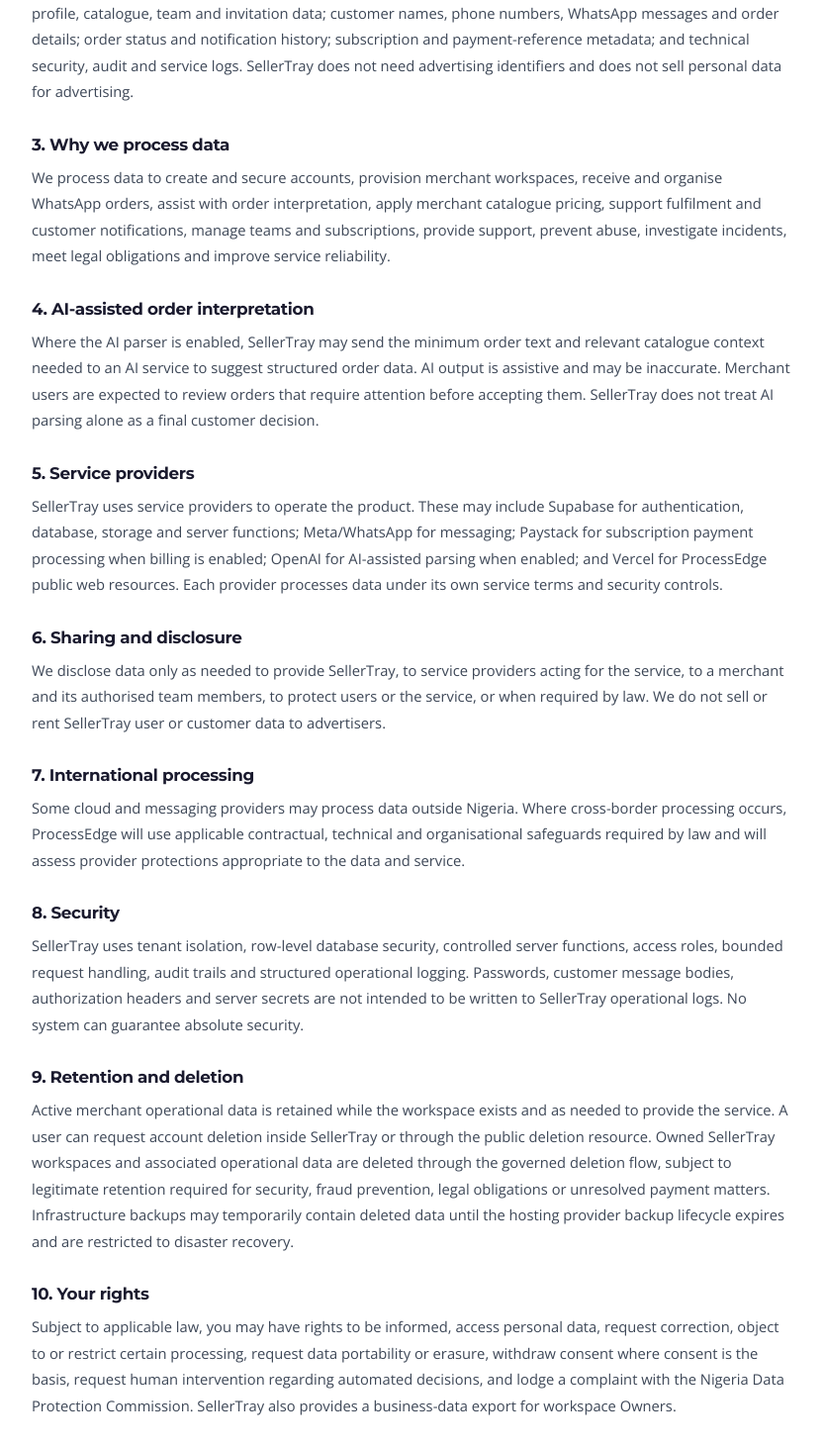
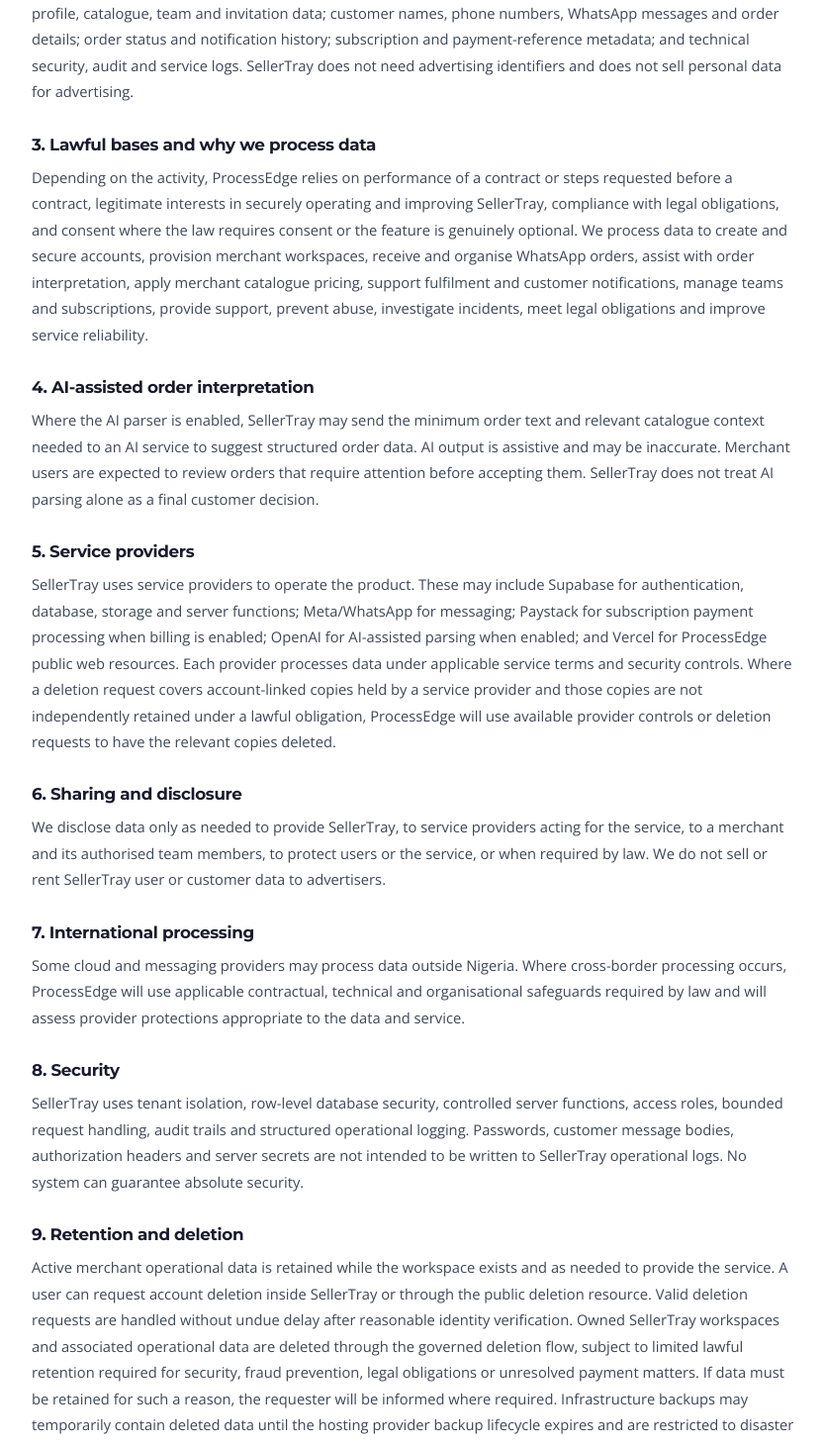
Before and after one commit to olayemigod/processedge-website, a React (Vite) app: page /sellertray/privacy in a window 1280 px wide. Shown: the part 980-2442 px from the top of the page at 99% size, without its empty margins (222-1055 px from the left). Built offline with nearby package versions, Linux system fonts and the light colour scheme; no server answers; the HTML template or start-up script is replaced by a standard one.

Commit message:
Tighten SellerTray privacy and deletion release candidates

```diff
--- a/src/pages/SellerTrayAccountDeletion.tsx
+++ b/src/pages/SellerTrayAccountDeletion.tsx
@@ -54,7 +54,8 @@
             </h2>
             <p style={{ color: 'var(--text-body)', lineHeight: 1.75, marginBottom: 18 }}>
               Send an account-deletion request from the email address registered to your SellerTray account.
-              Include your business name if you know it. <strong>Never send your password by email.</strong>
+              Include your business name if you know it. We may reasonably verify ownership before acting and will
+              handle a valid request without undue delay. <strong>Never send your password by email.</strong>
             </p>
             <a href={emailHref} className="btn btn-primary">
               Email {BRAND_EMAIL}
@@ -72,11 +73,11 @@
             },
             {
               title: 'Backups and recovery copies',
-              body: 'Deleted data is removed from the live SellerTray application. Infrastructure backups may retain a temporary recovery copy until the hosting provider’s normal backup lifecycle expires. Backups are restricted to disaster recovery and are not used as ordinary application records after deletion.',
+              body: 'Deleted data is removed from the live SellerTray application. Where an account-linked copy is held by a service provider and is not independently retained under a lawful obligation, ProcessEdge will use available provider controls or deletion requests to remove it. Infrastructure backups may retain a temporary recovery copy until the hosting provider’s normal backup lifecycle expires. Backups are restricted to disaster recovery and are not used as ordinary application records after deletion.',
             },
             {
               title: 'Deletion support',
-              body: `If the automated deletion cannot complete safely, contact ${BRAND_EMAIL}. We may need to verify account ownership before acting on a manual deletion request.`,
+              body: `If the automated deletion cannot complete safely, contact ${BRAND_EMAIL}. We may need to verify account ownership before acting on a manual request. If limited data must be retained for security, fraud prevention, unresolved payment matters or a legal obligation, ProcessEdge will explain the applicable retention where required.`,
             },
           ].map((section) => (
             <div key={section.title} style={{ marginBottom: 30 }}>
--- a/src/pages/SellerTrayPrivacy.tsx
+++ b/src/pages/SellerTrayPrivacy.tsx
@@ -12,8 +12,8 @@
     body: 'SellerTray may process account data such as email address and authentication identifiers; merchant business profile, catalogue, team and invitation data; customer names, phone numbers, WhatsApp messages and order details; order status and notification history; subscription and payment-reference metadata; and technical security, audit and service logs. SellerTray does not need advertising identifiers and does not sell personal data for advertising.',
   },
   {
-    title: '3. Why we process data',
-    body: 'We process data to create and secure accounts, provision merchant workspaces, receive and organise WhatsApp orders, assist with order interpretation, apply merchant catalogue pricing, support fulfilment and customer notifications, manage teams and subscriptions, provide support, prevent abuse, investigate incidents, meet legal obligations and improve service reliability.',
+    title: '3. Lawful bases and why we process data',
+    body: 'Depending on the activity, ProcessEdge relies on performance of a contract or steps requested before a contract, legitimate interests in securely operating and improving SellerTray, compliance with legal obligations, and consent where the law requires consent or the feature is genuinely optional. We process data to create and secure accounts, provision merchant workspaces, receive and organise WhatsApp orders, assist with order interpretation, apply merchant catalogue pricing, support fulfilment and customer notifications, manage teams and subscriptions, provide support, prevent abuse, investigate incidents, meet legal obligations and improve service reliability.',
   },
   {
     title: '4. AI-assisted order interpretation',
@@ -21,7 +21,7 @@
   },
   {
     title: '5. Service providers',
-    body: 'SellerTray uses service providers to operate the product. These may include Supabase for authentication, database, storage and server functions; Meta/WhatsApp for messaging; Paystack for subscription payment processing when billing is enabled; OpenAI for AI-assisted parsing when enabled; and Vercel for ProcessEdge public web resources. Each provider processes data under its own service terms and security controls.',
+    body: 'SellerTray uses service providers to operate the product. These may include Supabase for authentication, database, storage and server functions; Meta/WhatsApp for messaging; Paystack for subscription payment processing when billing is enabled; OpenAI for AI-assisted parsing when enabled; and Vercel for ProcessEdge public web resources. Each provider processes data under applicable service terms and security controls. Where a deletion request covers account-linked copies held by a service provider and those copies are not independently retained under a lawful obligation, ProcessEdge will use available provider controls or deletion requests to have the relevant copies deleted.',
   },
   {
     title: '6. Sharing and disclosure',
@@ -37,11 +37,11 @@
   },
   {
     title: '9. Retention and deletion',
-    body: 'Active merchant operational data is retained while the workspace exists and as needed to provide the service. A user can request account deletion inside SellerTray or through the public deletion resource. Owned SellerTray workspaces and associated operational data are deleted through the governed deletion flow, subject to legitimate retention required for security, fraud prevention, legal obligations or unresolved payment matters. Infrastructure backups may temporarily contain deleted data until the hosting provider backup lifecycle expires and are restricted to disaster recovery.',
+    body: 'Active merchant operational data is retained while the workspace exists and as needed to provide the service. A user can request account deletion inside SellerTray or through the public deletion resource. Valid deletion requests are handled without undue delay after reasonable identity verification. Owned SellerTray workspaces and associated operational data are deleted through the governed deletion flow, subject to limited lawful retention required for security, fraud prevention, legal obligations or unresolved payment matters. If data must be retained for such a reason, the requester will be informed where required. Infrastructure backups may temporarily contain deleted data until the hosting provider backup lifecycle expires and are restricted to disaster recovery.',
   },
   {
     title: '10. Your rights',
-    body: 'Subject to applicable law, you may have rights to be informed, access personal data, request correction, object to or restrict certain processing, request data portability or erasure, withdraw consent where consent is the basis, request human intervention regarding automated decisions, and lodge a complaint with the Nigeria Data Protection Commission. SellerTray also provides a business-data export for workspace Owners.',
+    body: 'Subject to applicable law, you may have rights to be informed, access personal data, request correction, object to or restrict certain processing, request data portability or erasure, withdraw consent where consent is the basis, and not be subject solely to qualifying automated decision-making without the safeguards required by law. You may also lodge a complaint with the Nigeria Data Protection Commission. SellerTray provides a business-data export for workspace Owners, while individual privacy-right requests can be sent to ProcessEdge.',
   },
   {
     title: '11. Merchant responsibilities for customer data',
--- a/src/pages/SellerTrayTerms.tsx
+++ b/src/pages/SellerTrayTerms.tsx
@@ -25,7 +25,7 @@
   },
   {
     title: '6. Merchant data and customer data',
-    body: 'As between ProcessEdge and the merchant, the merchant retains its rights in business and customer content submitted to SellerTray. The merchant grants ProcessEdge the limited rights needed to host, transmit, secure, process and back up that content to provide SellerTray. Merchants are responsible for lawful collection and use of customer data they process through the service.',
+    body: 'As between ProcessEdge and the merchant, the merchant retains its rights in business and customer content submitted to SellerTray. The merchant grants ProcessEdge the limited rights needed to host, transmit, secure, process and back up that content to provide SellerTray. For customer order data where the merchant determines the business purpose, the merchant is ordinarily responsible for the lawful basis and customer notice, while ProcessEdge processes the data to provide SellerTray subject to the Privacy Policy and applicable law.',
   },
   {
     title: '7. Acceptable use',
```
